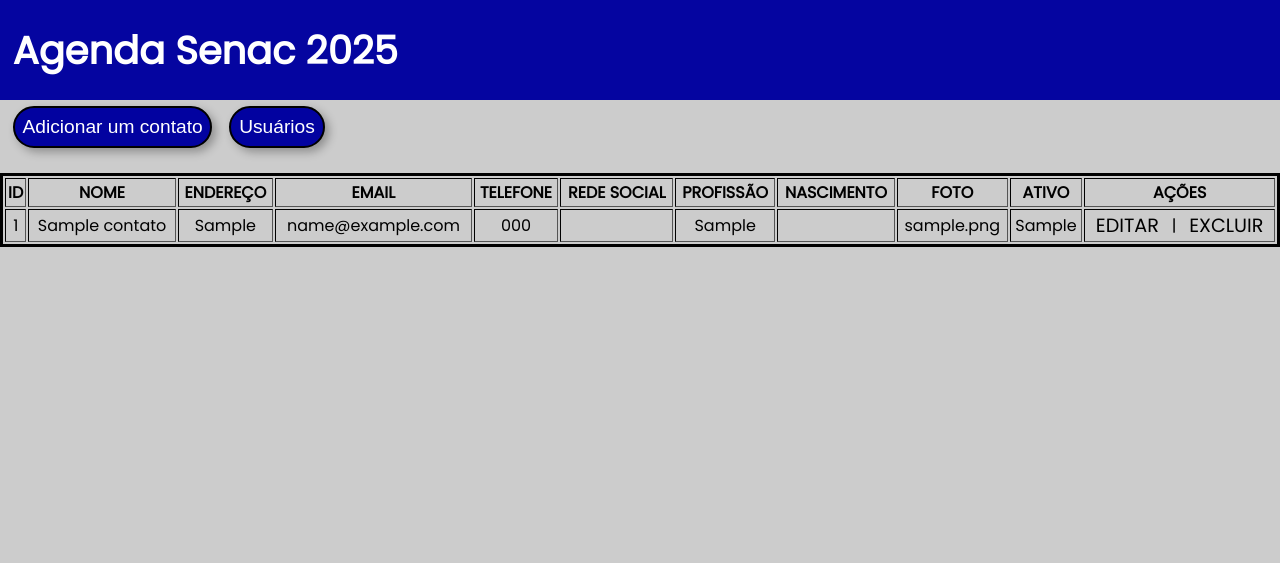
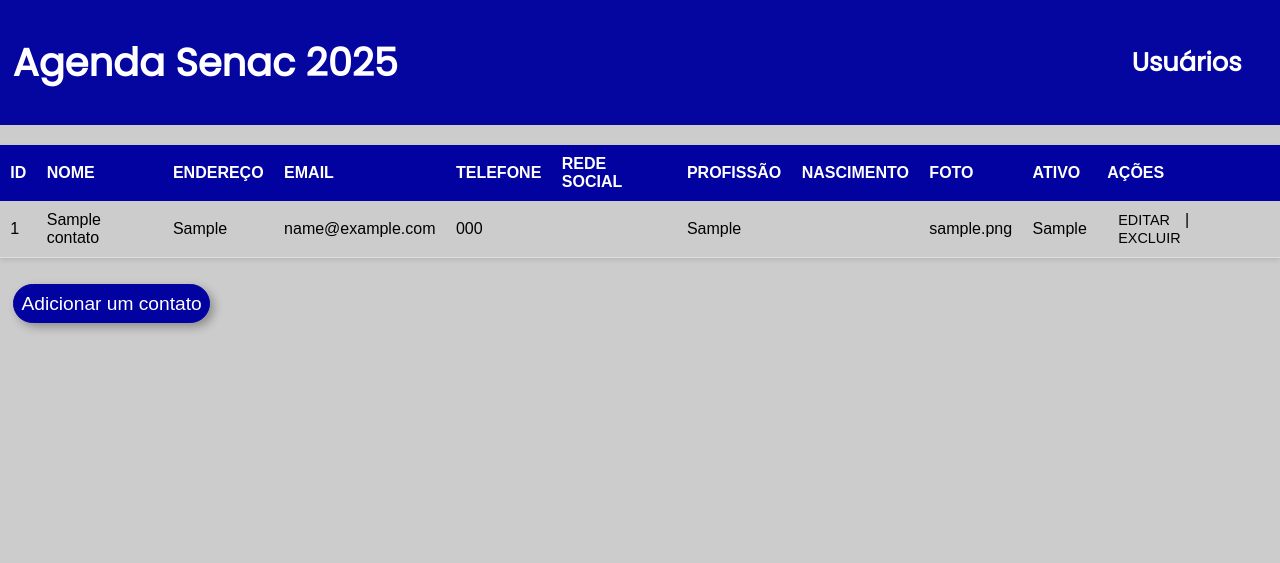
Before and after one commit to btbruno21/agendaSenac2025, a PHP site: page / in a window 1280 px wide. Shown: the top 563 px of the page. Run offline with PHP 8.4, Linux system fonts and the light colour scheme; tables that the repository leaves empty or names only in its code hold one stand-in row (values such as "Sample post"); data that the repository does not hold is empty.

Commit message:
estilizacao

```diff
--- a/css/style.css
+++ b/css/style.css
@@ -1,7 +1,6 @@
 body {
     margin: 0 auto;
     background-color: #ccc;
-    /* height: 1000px; */
     font-family: 'Poppins', sans-serif;
 }
 
@@ -11,12 +10,9 @@ html {
 }
 
 header {
-    height: 100px;
     background-color: rgb(5, 5, 160);
     display: flex;
-    /* altera de block para flex */
     align-items: center;
-    /* centraliza verticalmente */
     overflow: hidden;
 }
 
@@ -34,11 +30,11 @@ footer {
 }
 
 button {
-    margin-top: 0.5vw;
+    margin-top: 2vw;
     background-color: rgb(2, 2, 160);
     border-radius: 2vw;
     padding: 0.6vw;
-    border: 2px solid black;
+    border: 1px solid rgb(2, 2, 160);
     margin-left: 1vw;
     box-shadow: 4px 4px 10px rgba(0, 0, 0, 0.3);
     transition: all 0.6s ease;
@@ -54,10 +50,33 @@ a {
     color: white;
     font-size: 1.5vw;
 }
-
 header h1 {
     color: white;
     margin-left: 1vw;
+}
+
+header a{
+    transition: all 0.5s ease;
+    height: auto;
+}
+
+header a:hover{
+    transform: scale(1.02);
+}
+
+.links{
+    margin-left: auto;
+    padding: 0 3vw 0 0;
+    transition: all 0.6s ease;
+    width: auto;
+}
+
+.links:hover {
+    transform: scale(1.04);
+}
+
+.links h5{
+    font-size: 2vw;
 }
 
 footer h3 {
@@ -121,14 +140,14 @@ input[type="submit"]:hover {
     margin-left: 1vw;
 }
 
-table {
+/* table {
     margin-top: 2vw;
     border: 3px solid #000;
 }
 
 table td {
     text-align: center;
-}
+} */
 
 table td a {
     color: #000;
@@ -179,9 +198,55 @@ table td a:hover {
     margin: 0;
 }
 
-.acoes{
+/* .acoes{
     display: flex;
     gap: 1vw;
     align-items: center;
     justify-content: center;
+} */
+
+.tabela-contatos {
+    width: 100%;
+    border-collapse: collapse;
+    font-family: Arial, sans-serif;
+    margin-top: 20px;
+    box-shadow: 0 2px 5px rgba(0,0,0,0.1);
 }
+
+/* Cabeçalho */
+.tabela-contatos thead th {
+    background: rgb(2, 2, 160);
+    color: white;
+    padding: 0.8vw;
+    text-align: left;
+}
+
+/* Linhas e células */
+.tabela-contatos td {
+    padding: 0.8vw;
+    border-bottom: 1px solid #ddd;
+}
+
+/* Alternar cor das linhas */
+.tabela-contatos tr:nth-child(even) {
+    background: #f9f9f9;
+}
+
+/* Hover nas linhas */
+.tabela-contatos tr:hover {
+    background-color: #f1f1f1;
+}
+
+/* Coluna das ações */
+.tabela-contatos .acoes a {
+    text-decoration: none;
+    padding: 4px 8px;
+    border-radius: 4px;
+    font-size: 0.9em;
+    margin: 0 3px;
+}
+
+.tabela-contatos .acoes a:hover {
+    background: #ddd;
+    color: rgb(2, 2, 160);
+}
--- a/inc/header.php
+++ b/inc/header.php
@@ -1,5 +1,6 @@
 <!DOCTYPE html>
 <html lang="pt-br">
+
 <head>
     <meta charset="UTF-8">
     <meta name="viewport" content="width=device-width, initial-scale=1.0">
@@ -7,7 +8,11 @@
     <link href="https://fonts.googleapis.com/css2?family=Poppins&display=swap" rel="stylesheet">
     <title>AgendaSenac2025</title>
 </head>
-    <body>
-        <header>
-            <a href="index.php"><h1>Agenda Senac 2025</h1></a>
-        </header>
+
+<body>
+    <header>
+        <a href="index.php"><h1>Agenda Senac 2025</h1></a>
+        <div class="links">
+            <a href="infoUser.php"><h5>Usuários</h5></a>
+        </div>
+    </header>
--- a/index.php
+++ b/index.php
@@ -7,10 +7,8 @@ $contato = new Contato();
 $fn = new Funcoes();
 ?>
 <main>
-    <button><a href="adicionarContato.php">Adicionar um contato</a></button>
-    <button><a href="infoUser.php">Usuários</a></button>
-
-    <table border="2" width="100%">
+    <table class="tabela-contatos">
+        <thead>
             <tr>
                 <th>ID</th>
                 <th>NOME</th>
@@ -24,6 +22,7 @@ $fn = new Funcoes();
                 <th>ATIVO</th>
                 <th>AÇÕES</th>
             </tr>
+        </thead>
         <?php
         $lista = $contato->listar();
         foreach ($lista as $item):
@@ -51,6 +50,7 @@ $fn = new Funcoes();
         endforeach;
         ?>
     </table>
+    <button><a href="adicionarContato.php">Adicionar um contato</a></button>
 </main>
 
 <?php include 'inc/footer.php'; ?>
--- a/infoUser.php
+++ b/infoUser.php
@@ -6,9 +6,9 @@ $usuario = new Usuario();
 ?>
 
 <main>
-    <button><a href="criarUsuario.php">Criar um Usuário</a></button>
 
-    <table border="2" width="100%">
+    <table class="tabela-contatos">
+        <thead>
             <tr>
                 <th>ID</th>
                 <th>NOME</th>
@@ -16,6 +16,7 @@ $usuario = new Usuario();
                 <th>PERMISSÕES</th>
                 <th>AÇÕES</th>
             </tr>
+        </thead>
         <?php
         $lista = $usuario->listarUsuario();
         foreach ($lista as $item):
@@ -37,6 +38,7 @@ $usuario = new Usuario();
         endforeach;
         ?>
     </table>
+    <button><a href="criarUsuario.php">Criar um Usuário</a></button>
 </main>
 
 <?php include 'inc/header.php'; ?>
```
Lines whose indentation alone changed are shown as unchanged.
